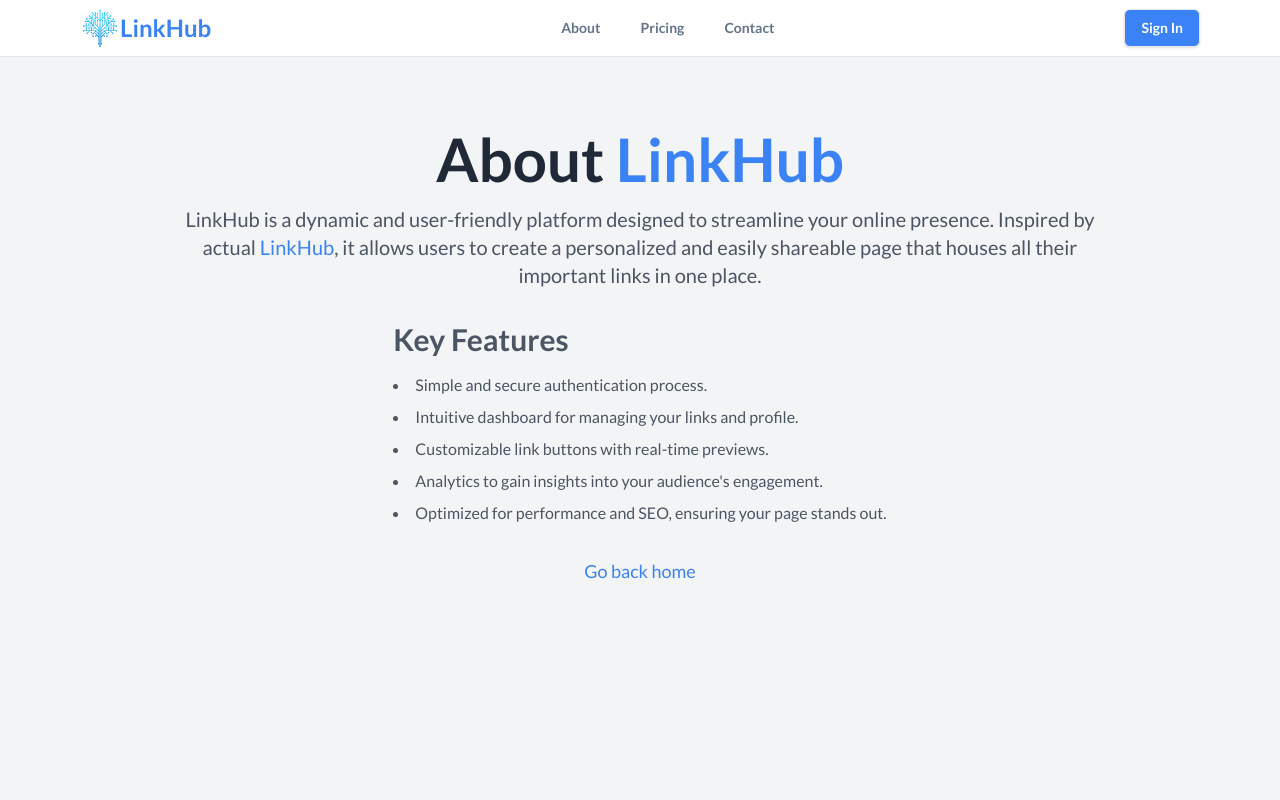
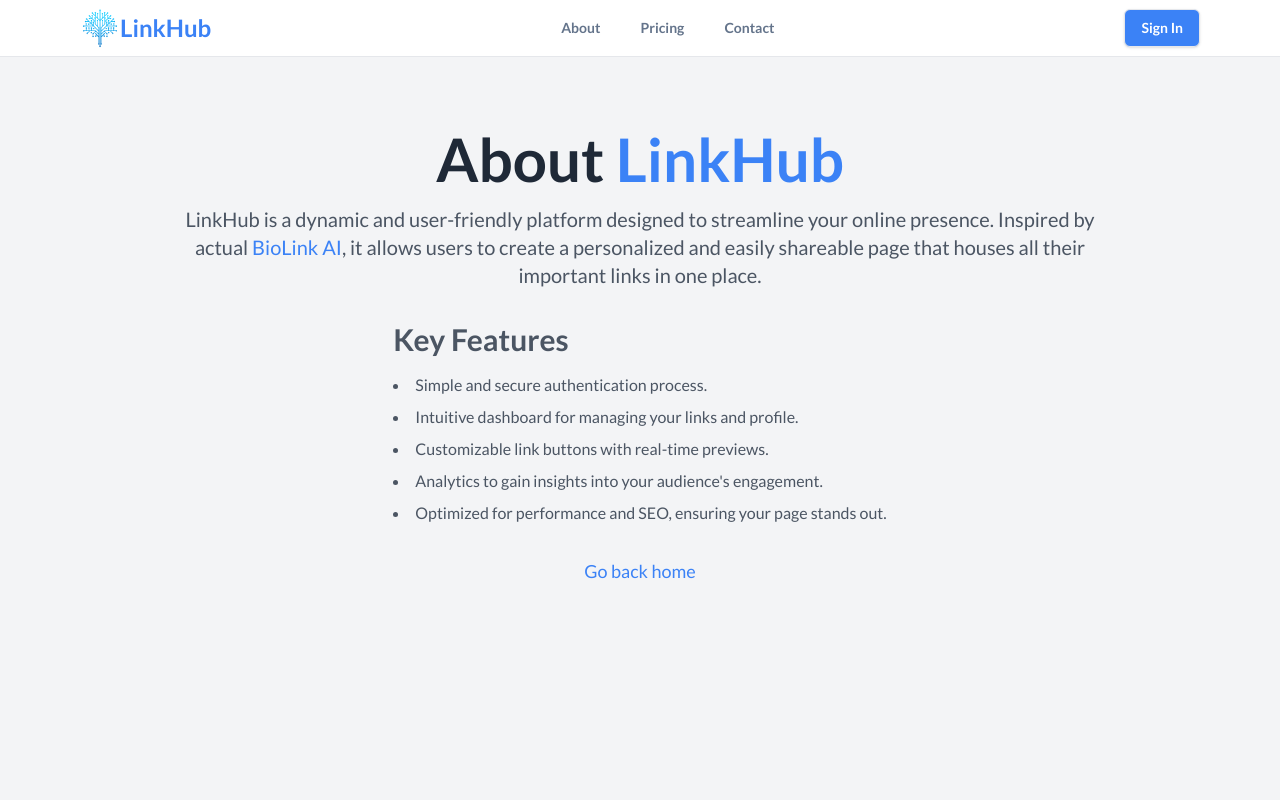
Before and after one commit to XAresX-web/linkhub, a Next.js app: page /about in a window 1280 px wide. Shown: the top 800 px of the page. Built offline with nearby package versions, Linux system fonts and the light colour scheme; no server answers.

Commit message:
pruebas de favicon

```diff
--- a/src/app/(website)/about/page.js
+++ b/src/app/(website)/about/page.js
@@ -17,8 +17,11 @@ export default function About() {
         <p className="mt-4 text-lg md:text-xl text-gray-600">
           LinkHub is a dynamic and user-friendly platform designed to streamline
           your online presence. Inspired by actual{" "}
-          <a className="text-blue-500" href="https://linktr.ee/">
-            LinkHub
+          <a
+            className="text-blue-500"
+            href="https://biolink-ai-beta.vercel.app"
+          >
+            BioLink AI
           </a>
           , it allows users to create a personalized and easily shareable page
           that houses all their important links in one place.
--- a/src/components/forms/HeroForm.js
+++ b/src/components/forms/HeroForm.js
@@ -35,7 +35,9 @@ export default function HeroForm({ user }) {
       onSubmit={handleSubmit}
       className="inline-flex items-center shadow-lg bg-white shadow-gray-500/20 rounded-md"
     >
-      <span className="bg-white py-4 pl-4 rounded-md">linkhub.vercel.app/</span>
+      <span className="bg-white py-4 pl-4 rounded-md">
+        linkhub-b.vercel.app/
+      </span>
       <input
         type="text"
         className=""
```
Also changed, not shown: public/assets/logo.webp (added), 1 other file (tests, documents, lock files or other folders).
